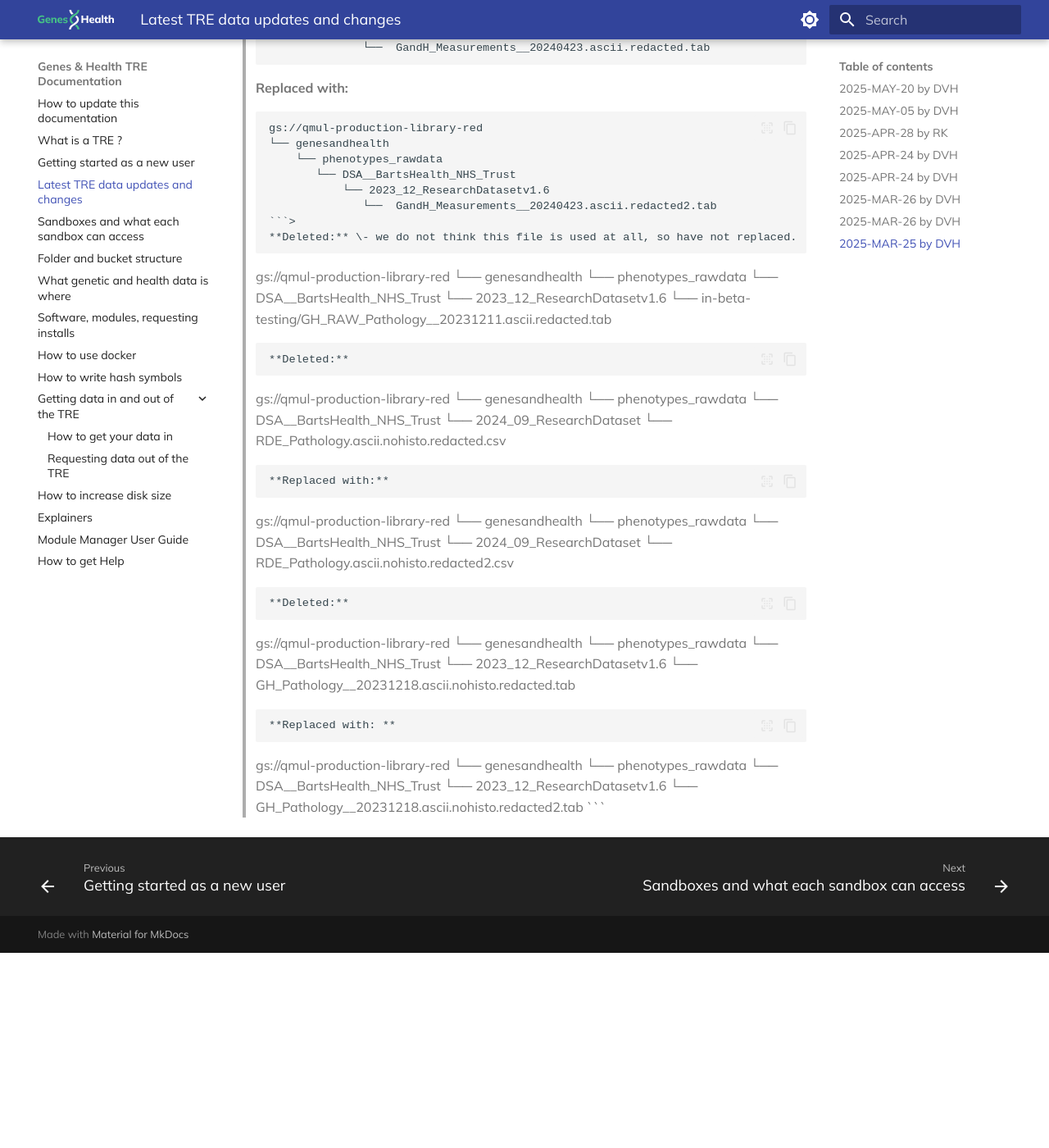
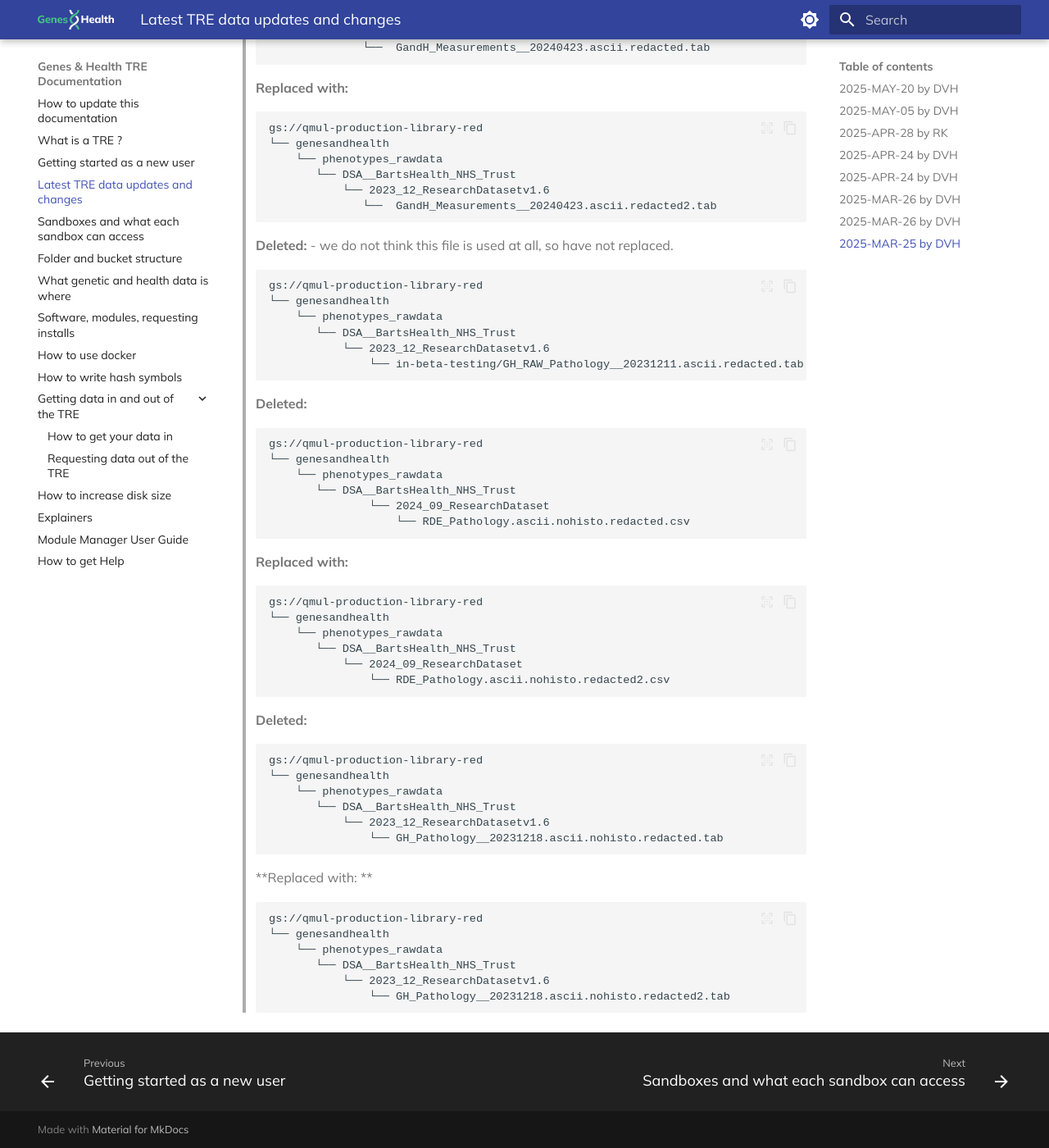
Before and after one commit to genes-and-health/TRE-documentation-v3, an MkDocs documentation site: the page built from docs/latest-tre-data-updates-and-changes.md, in a window 1280 px wide and 1400 px high, scrolled down 2432 px. Shown: the whole window at 82% size. Built offline with MkDocs 1.6.1 and Material for MkDocs 9.7.7, drawn with Linux system fonts in a browser that asks for light colours; comment, search, counter and statistics services are not loaded; before the commit the page ends 3594 px from its top, so only the background shows below that.

````diff
--- a/docs/latest-tre-data-updates-and-changes.md
+++ b/docs/latest-tre-data-updates-and-changes.md
@@ -73,10 +73,10 @@
 >  ```
 >   gs://qmul-production-library-red
 >   └── genesandhealth
->     └── phenotypes_rawdata
->         └── DSA__BartsHealth_NHS_Trust
->             └── 2024_09_ResearchDataset
->                 └── RDE_Measurements.ascii.redacted2.tab
+>       └── phenotypes_rawdata
+>           └── DSA__BartsHealth_NHS_Trust
+>               └── 2024_09_ResearchDataset
+>                   └── RDE_Measurements.ascii.redacted2.tab
 >  ```
 >
 >  **Deleted:**
@@ -96,8 +96,9 @@
 >         └── DSA__BartsHealth_NHS_Trust
 >             └── 2023_12_ResearchDatasetv1.6
 >                └──  GandH_Measurements__20240423.ascii.redacted2.tab
->  ```>
->  **Deleted:** \- we do not think this file is used at all, so have not replaced.
+>  ```
+>
+>  **Deleted:** - we do not think this file is used at all, so have not replaced.
 >  ```
 >  gs://qmul-production-library-red
 >  └── genesandhealth
````
